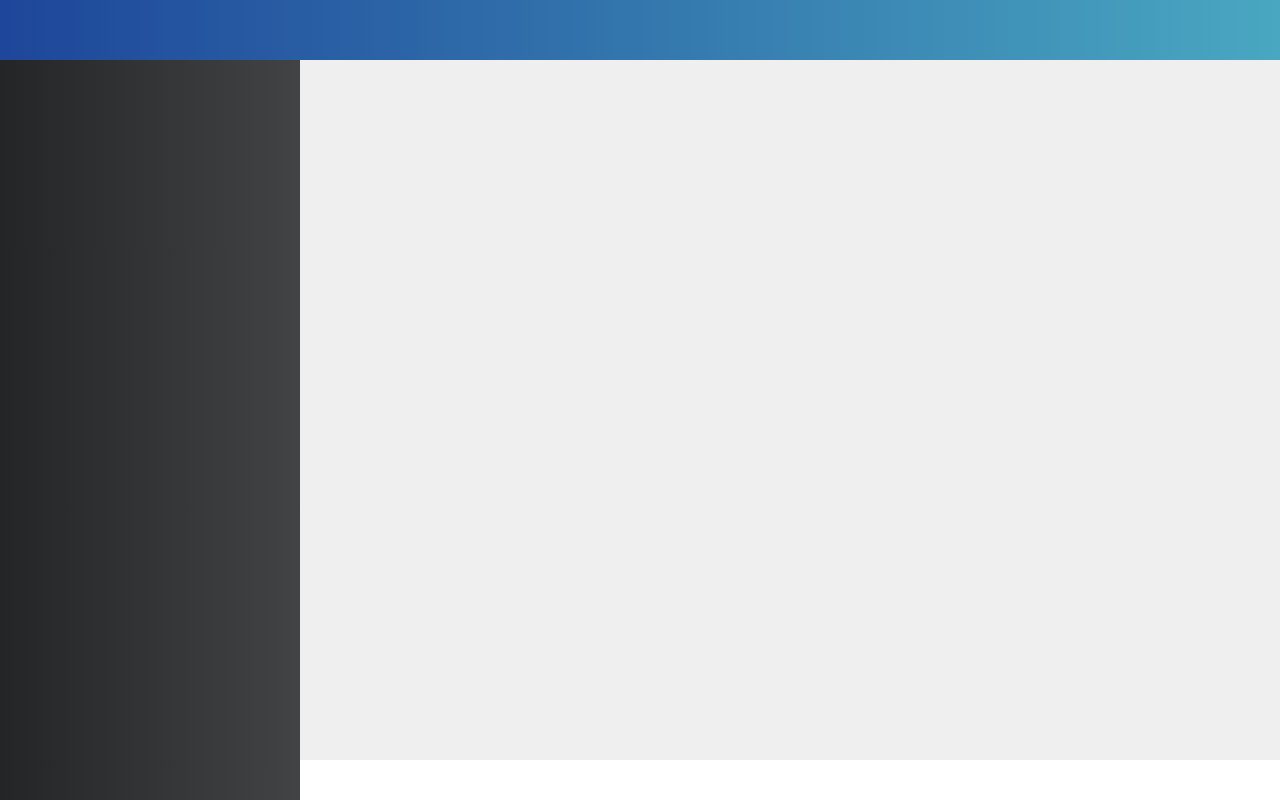
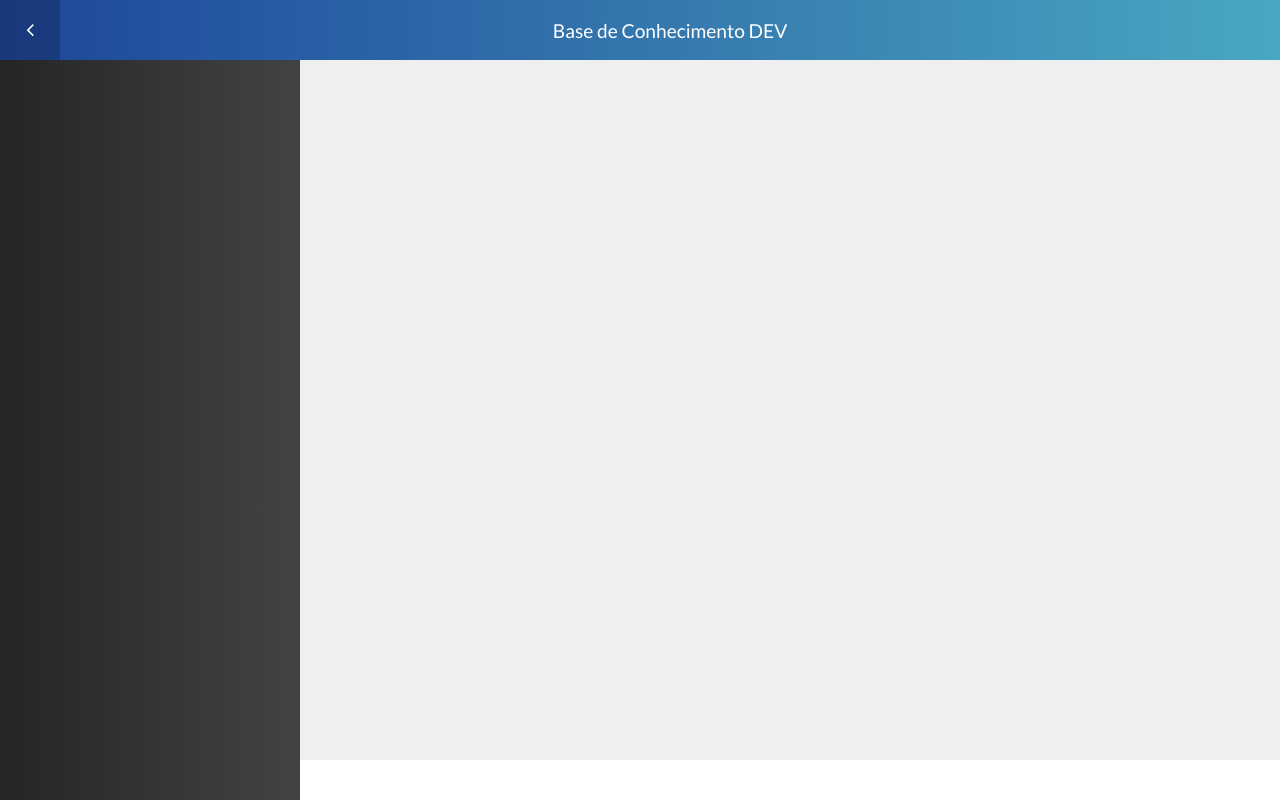
Before and after one commit to oliveiraFreddie/knowledge, a Vue app in the folder versao-inicial/frontend/: page / in a window 1280 px wide. Built offline with nearby package versions, Linux system fonts and the light colour scheme.

Commit message:
header-component

```diff
--- a/versao-inicial/frontend/src/App.vue
+++ b/versao-inicial/frontend/src/App.vue
@@ -1,6 +1,6 @@
 <template>
     <div id="app">
-    <Header />
+        <Header title="Base de Conhecimento DEV" :hideToggle="false" />
         <Menu />
         <Content />
         <Footer />
--- a/versao-inicial/frontend/src/components/template/Content.vue
+++ b/versao-inicial/frontend/src/components/template/Content.vue
@@ -4,8 +4,8 @@
 
 <script>
 export default {
-    name: 'Content'
-}
+    name: "Content",
+};
 </script>
 
 <style>
--- a/versao-inicial/frontend/src/components/template/Header.vue
+++ b/versao-inicial/frontend/src/components/template/Header.vue
@@ -1,11 +1,30 @@
 <template>
-  <header class="header"></header>
+    <header class="header">
+        <a class="toggle" @click="toggleMenu" v-if="!hideToggle">
+            <i class="fa fa-lg" :class="icon"></i>
+        </a>
+        <h1 class="title">
+            {{ title }}
+        </h1>
+    </header>
 </template>
 
 <script>
 export default {
-    name: 'Header'
-}
+    name: "Header",
+    props: {
+        title: String,
+        hideToggle: Boolean,
+    },
+    computed: {
+        icon() {
+            return "fa-angle-left";
+        },
+    },
+    methods: {
+        toggleMenu() {},
+    },
+};
 </script>
 
 <style>
@@ -17,4 +36,33 @@ export default {
     justify-content: center;
     align-items: center;
 }
+
+.title {
+    font-size: 1.2rem;
+    color: #fff;
+    font-weight: 100;
+    flex-grow: 1;
+    text-align: center;
+}
+
+.title a {
+    color: #fff;
+    text-decoration: none;
+}
+
+header.header > a.toggle {
+    width: 60px;
+    height: 100%;
+    color: #fff;
+    justify-self: flex-start;
+    text-decoration: none;
+
+    display: flex;
+    justify-content: center;
+    align-items: center;
+}
+
+header.header > a.toggle:hover {
+    background-color: rgba(0, 0, 0, 0.2);
+}
 </style>
--- a/versao-inicial/frontend/src/main.js
+++ b/versao-inicial/frontend/src/main.js
@@ -1,3 +1,4 @@
+import 'font-awesome/css/font-awesome.css'
 import Vue from 'vue'
 
 import App from './App'
```
Lines whose indentation alone changed are shown as unchanged.
